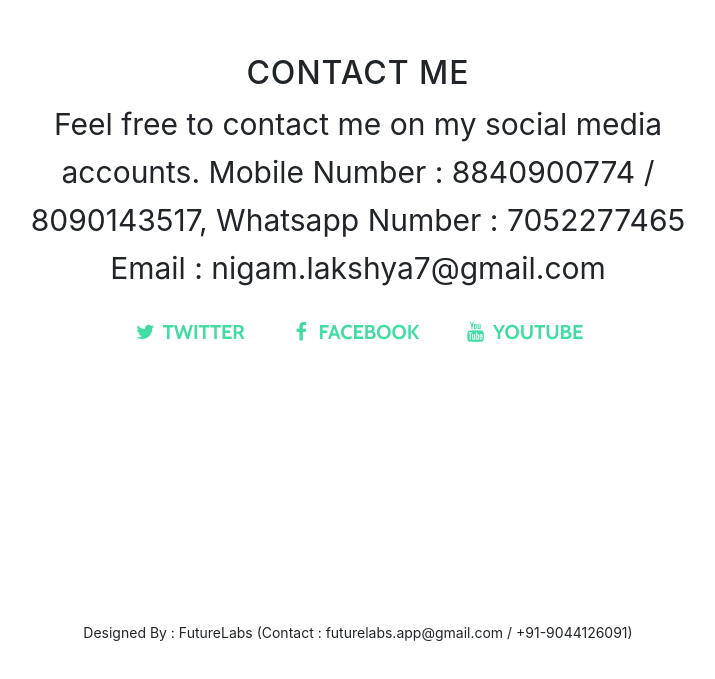
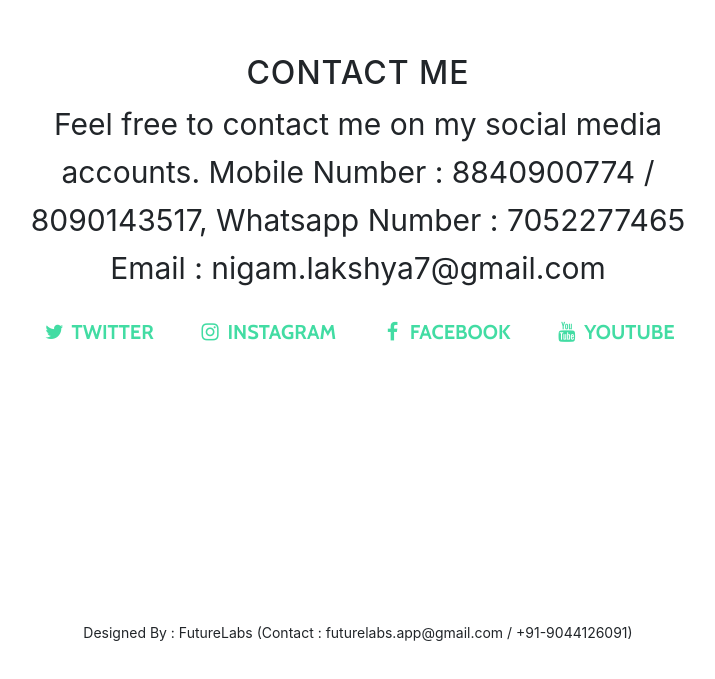
Before and after one commit to Praneet460/lakshyanigam, a website with bundled scripts: page index.html in a window 1280 px wide. Shown: the part 2623-3302 px from the top of the page, without its empty margins (282-997 px from the left). Built offline with nearby package versions, Linux system fonts and the light colour scheme.

Commit message:
Update index.html

```diff
--- a/index.html
+++ b/index.html
@@ -91,7 +91,7 @@
         <div class="col-lg-8 mx-auto">
           <h2>My Journey</h2>
           <p>Watch My Journey</p>
-          <a href="https://www.instagram.com/comedian_lakshya_nigam/?hl=en" class="btn btn-default btn-lg">EXPLORE</a>
+          <a href="https://praneet460.github.io/testing/juicebox_gallery/index.html" class="btn btn-default btn-lg">EXPLORE</a>
         </div>
       </div>
     </section>
@@ -115,6 +115,12 @@
                 <a href="https://twitter.com/ComedianLakshya" class="btn btn-default btn-lg">
                   <i class="fa fa-twitter fa-fw"></i>
                   <span class="network-name">Twitter</span>
+                </a>
+              </li>
+              <li class="list-inline-item">
+                <a href="https://www.instagram.com/comedian_lakshya_nigam/?hl=en" class="btn btn-default btn-lg">
+                  <i class="fa fa-instagram fa-fw"></i>
+                  <span class="network-name">Instagram</span>
                 </a>
               </li>
               <li class="list-inline-item">
```
